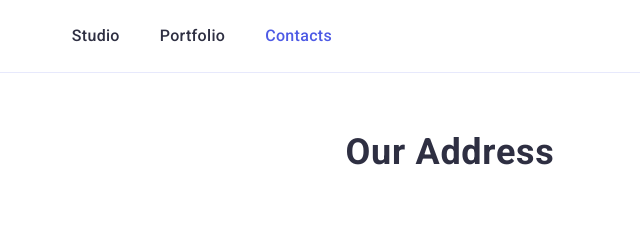
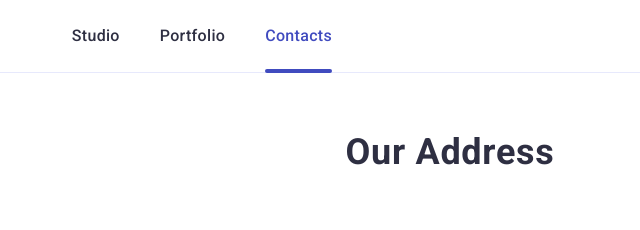
Before and after one commit to igorit22/goit-markup-hw-05, a plain HTML site: page contacts.html in a window 1280 px wide. Shown: the top 230 px of the page, 190-830 px from the left. Drawn offline with nearby package versions, Linux system fonts and the light colour scheme.

Commit message:
Add ::after

```diff
--- a/contacts.html
+++ b/contacts.html
@@ -38,7 +38,7 @@
                 >Portfolio</a>
             </li>
             <li class="site-nav-item">
-              <a href="./contacts.html" class="line site-nav-link page-accent">Contacts</a>
+              <a href="./contacts.html" class="line site-nav-link page-accent current">Contacts</a>
             </li>
           </ul>
         </nav>
--- a/css/styles.css
+++ b/css/styles.css
@@ -172,6 +172,22 @@ address {
 
 .page-accent {
   color: var(--accent-sait-color);
+}
+
+.current {
+  color: var(--main-hover-color);
+  position: relative;
+}
+
+.current::after {
+  content: '';
+  position: absolute;
+  width: 100%;
+  height: 4px;
+  background-color: var(--main-hover-color);
+  left: 0;
+  bottom: -1px;
+  border-radius: 2px;
 }
 
 /* -------------Hero styles------------- */
```
Also changed, not shown: index.html (+1 -1 lines), portfolio.html (+1 -1 lines).
